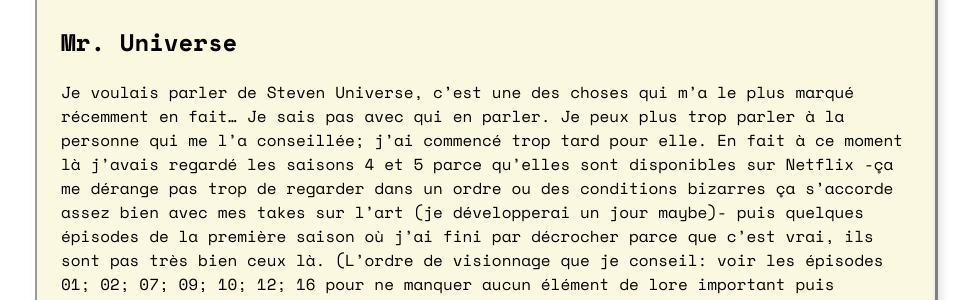
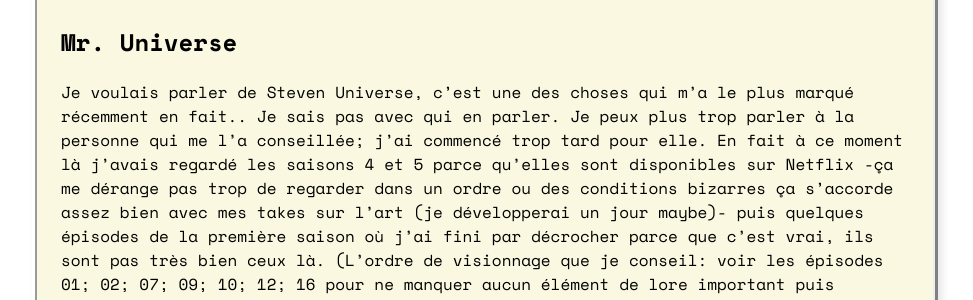
Before and after one commit to 3imaginaryboys3/3imaginaryboys3.github.io, a Jekyll site: the page built from _posts/2025-05-30-mr-universe.md, in a window 1280 px wide. Shown: the part 125-425 px from the top of the page, without its empty margins (155-1128 px from the left). Built offline with Jekyll 4.4.1, drawn with Linux system fonts in a browser that asks for light colours; some web fonts are replaced; comment, search, counter and statistics services are not loaded; some of the changed text lies outside the part shown.

```diff
--- a/_posts/2025-05-30-mr-universe.md
+++ b/_posts/2025-05-30-mr-universe.md
@@ -7,7 +7,7 @@ logo: Perso_Max.png
 ---
 ## Mr. Universe
 
-Je voulais parler de Steven Universe, c’est une des choses qui m’a le plus marqué récemment en fait…
+Je voulais parler de Steven Universe, c’est une des choses qui m’a le plus marqué récemment en fait..
 Je sais pas avec qui en parler. Je peux plus trop parler à la personne qui me l’a conseillée; j’ai commencé trop tard pour elle. En fait à ce moment là j'avais regardé les saisons 4 et 5 parce qu'elles sont disponibles sur Netflix -ça me dérange pas trop de regarder dans un ordre ou des conditions bizarres ça s’accorde assez bien avec mes takes sur l’art (je développerai un jour maybe)- puis quelques épisodes de la première saison où j’ai fini par décrocher parce que c’est vrai, ils sont pas très bien ceux là.
 (L’ordre de visionnage que je conseil: voir les épisodes 01; 02; 07; 09; 10; 12; 16 pour ne manquer aucun élément de lore important puis poursuivre dans l’ordre chronologique, le ton de la série s’affirme progressivement jusqu’à l’épisode 25.)
 J’ai repris quelques mois plus tard et là impossible de s’arrêter j’ai tout reregardé: je me prenais une claque à chaque épisode. C'est devenu mon confort show pendant un moment -avec les vidéos essais, les édits, les shorts théorie et foreshadowing . Alors j’ai harcelé d’autres amis, ma mère bref mais là je peux pas forcer plus haha ≧﹏≦ 	donc je vais faire un post.
```
